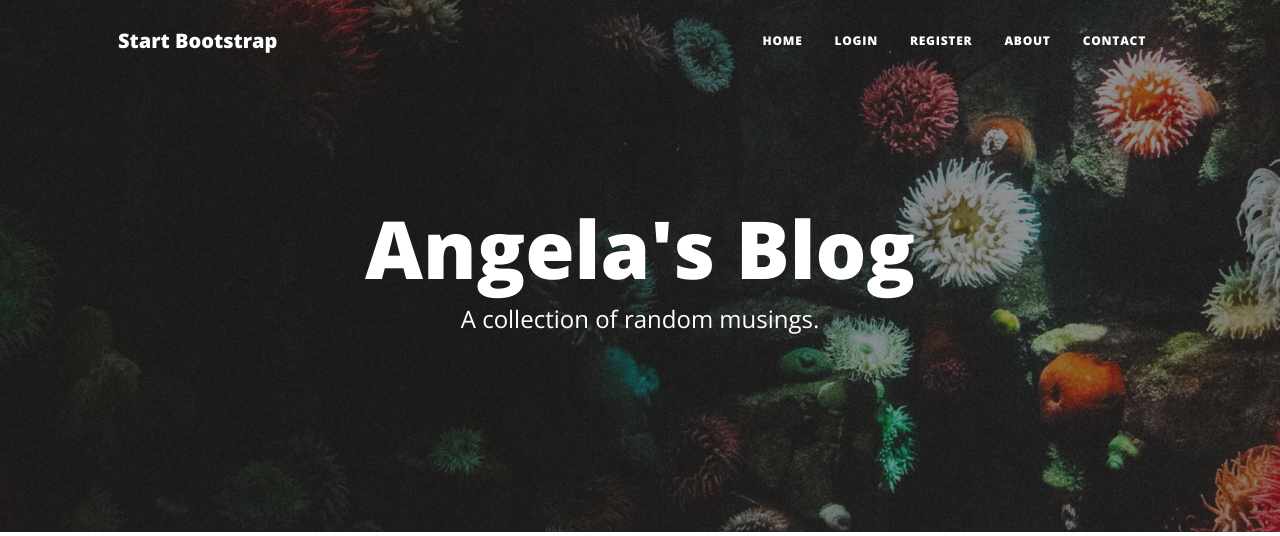
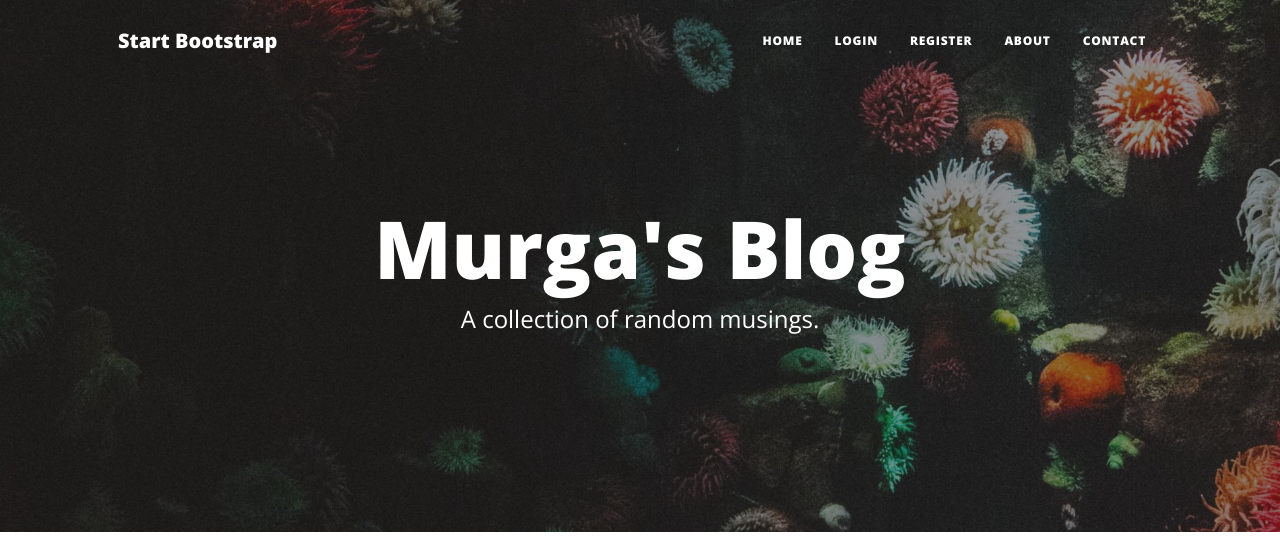
Before and after one commit to AmarMuric04/Blog, a Flask app: page / in a window 1280 px wide. Shown: the top 536 px of the page. Run offline with Flask 3, Linux system fonts and the light colour scheme; some libraries are stand-ins or nearby versions.

Commit message:
Update blog title from 'Angela's Blog' to 'Murga's Blog' in index.html

```diff
--- a/templates/index.html
+++ b/templates/index.html
@@ -9,7 +9,7 @@
     <div class="row gx-4 gx-lg-5 justify-content-center">
       <div class="col-md-10 col-lg-8 col-xl-7">
         <div class="site-heading">
-          <h1>Angela's Blog</h1>
+          <h1>Murga's Blog</h1>
           <span class="subheading">A collection of random musings.</span>
         </div>
       </div>
```
